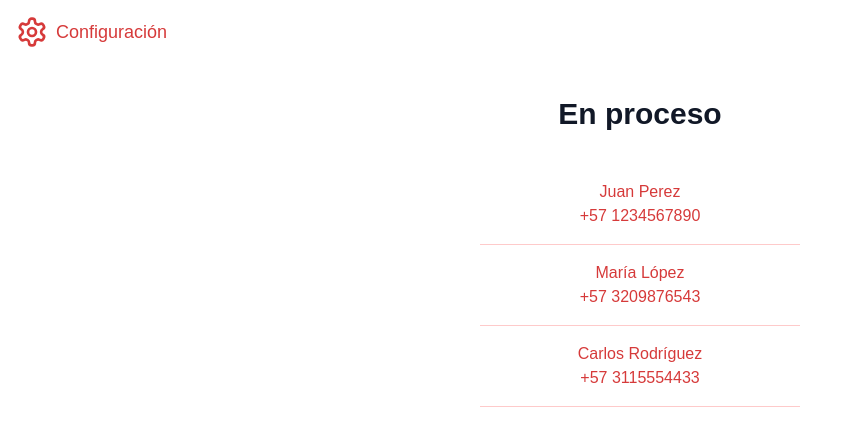
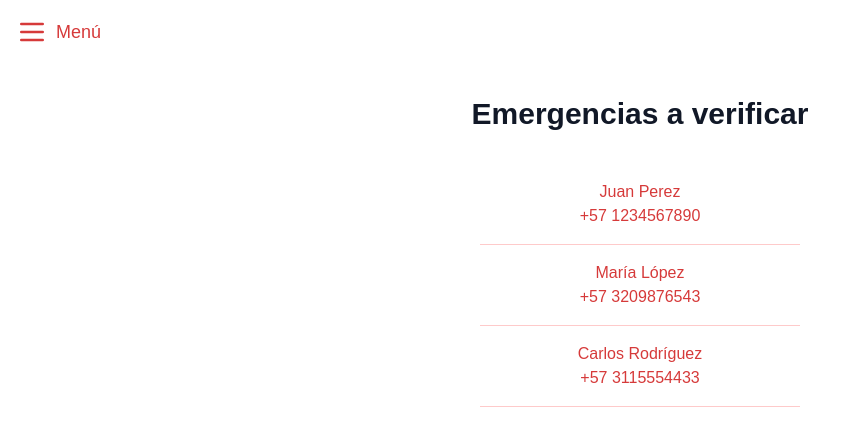
Before and after one commit to StrokeE-App/operator-app, a Next.js app: page /dashboard in a window 1280 px wide. Shown: the top 446 px of the page, without its empty margins (0-853 px from the left). Built offline with nearby package versions, Linux system fonts and the light colour scheme; no server answers; sample sign-in values are in the browser's storage.

Commit message:
feat: create emergencies dashboard and emergency details

```diff
--- a/app/dashboard/page.tsx
+++ b/app/dashboard/page.tsx
@@ -15,7 +15,7 @@ export default function Dashboard() {
 
 			{/* Main Content */}
 			<div className="mt-12 px-4 flex flex-col items-center w-full">
-				<h1 className="text-3xl font-bold text-gray-900 mb-8">En proceso</h1>
+				<h1 className="text-3xl font-bold text-gray-900 mb-8 text-center">Emergencias a verificar</h1>
 
 				{/* Patient Information */}
 				{emergenciesList.map((emergency) => (
--- a/app/layout.tsx
+++ b/app/layout.tsx
@@ -15,8 +15,8 @@ const geistMono = Geist_Mono({
 });
 
 export const metadata: Metadata = {
-	title: 'StrokeE - Paramedic App',
-	description: 'Emergency response system for paramedics',
+	title: 'StrokeE - Operator App',
+	description: 'Emergency response system for operators',
 };
 
 export default function RootLayout({
--- a/components/Button.tsx
+++ b/components/Button.tsx
@@ -1,6 +1,5 @@
-'use client'
+'use client';
 //A button component that recieves a title, click event and a color
-
 
 interface ButtonProps {
 	title: string;
@@ -8,16 +7,13 @@ interface ButtonProps {
 	color: string;
 }
 
-export default function Button({ title, onClick, color }: ButtonProps){
+export default function Button({title, onClick, color}: ButtonProps) {
 	const buttonColor = color === 'red' ? 'bg-customRed' : 'bg-customGreen';
 	const textColor = color === 'red' ? 'text-customWhite' : 'text-customBlack';
 
 	return (
-    <button
-      onClick={onClick}
-      className={`${buttonColor} ${textColor} font-bold py-2 px-4 rounded w-full`}
-    >
+		<button onClick={onClick} className={`${buttonColor} ${textColor} font-bold py-2 px-4 rounded cursor-pointer`}>
 			{title}
 		</button>
 	);
-};
+}
--- a/components/SettingsMenu.tsx
+++ b/components/SettingsMenu.tsx
@@ -1,6 +1,6 @@
 'use client';
 
-import {Settings, X} from 'lucide-react';
+import {Menu, X} from 'lucide-react';
 import {useState, useEffect} from 'react';
 import {SignOut} from '@/firebase/config';
 
@@ -31,8 +31,8 @@ export default function SettingsMenu() {
 		<>
 			{/* Settings Button */}
 			<div onClick={() => setIsOpen(true)} className="flex items-center gap-2 text-customRed cursor-pointer z-20">
-				<Settings className="w-8 h-8" />
-				<span className="text-lg font-medium">Configuración</span>
+				<Menu className="w-8 h-8" />
+				<span className="text-lg font-medium">Menú</span>
 			</div>
 
 			{/* Overlay */}
@@ -47,7 +47,7 @@ export default function SettingsMenu() {
 				{/* Panel Header */}
 				<div className="relative bg-customRed text-white p-6">
 					<h2 className="text-2xl font-medium">Hola,</h2>
-					<p className="text-2xl font-black">Paramédico!</p>
+					<p className="text-2xl font-black">Operador!</p>
 					<X onClick={() => setIsOpen(false)} className="absolute top-6 right-6 w-6 h-6 cursor-pointer" />
 				</div>
 
```
Lines whose indentation alone changed are shown as unchanged.
